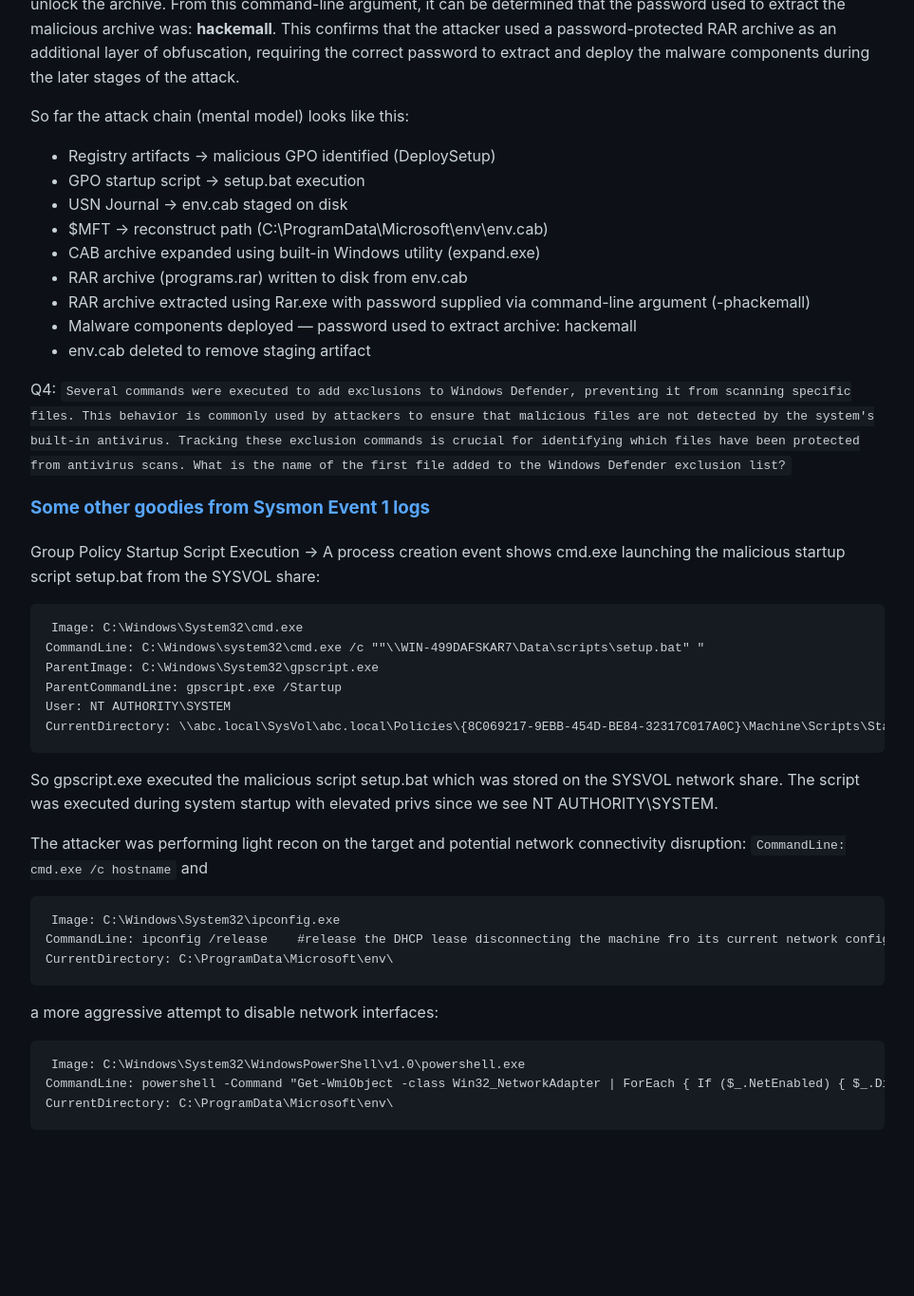
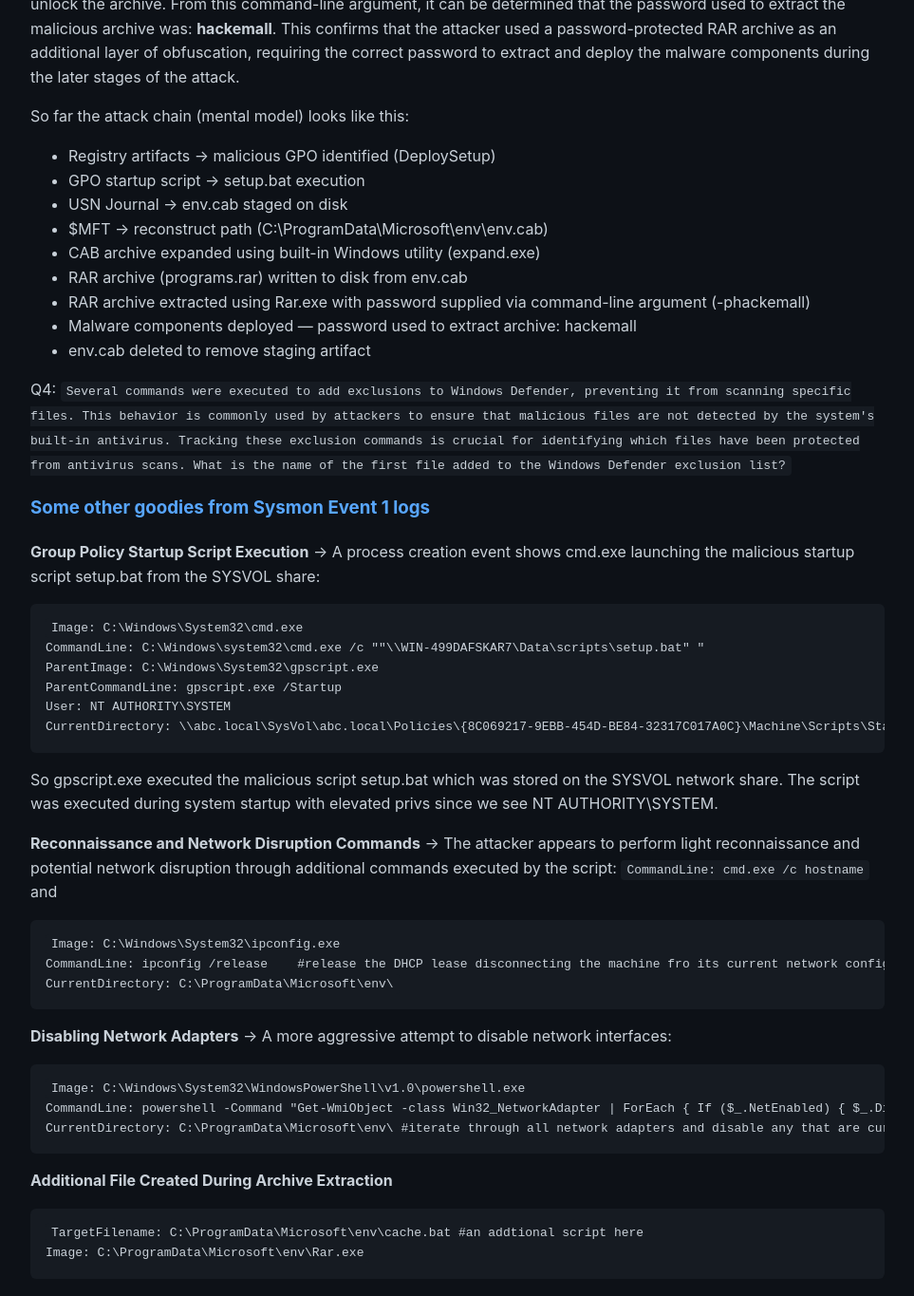
Before and after one commit to soreRum/soreRum.github.io, a Jekyll site: the page built from _posts/2026-03-5-MeteorHit-Indra Lab.md, in a window 1280 px wide and 1400 px high, scrolled down 3801 px. Shown: the top 1365 px of the window at 95% size, without its empty margins (158-1121 px from the left). Built offline with Jekyll 4.4.1, drawn with Linux system fonts in a browser that asks for light colours; our own code applies the rules of GitHub Pages for plain Markdown files; before the commit the page ends 5044 px from its top, so only the background shows below that.

Commit message:
Update 2026-03-5-MeteorHit-Indra Lab.md

````diff
--- a/_posts/2026-03-5-MeteorHit-Indra Lab.md
+++ b/_posts/2026-03-5-MeteorHit-Indra Lab.md
@@ -82,7 +82,7 @@
 
 ### Some other goodies from Sysmon Event 1 logs
 
-Group Policy Startup Script Execution -> A process creation event shows cmd.exe launching the malicious startup script setup.bat from the SYSVOL share:
+**Group Policy Startup Script Execution** -> A process creation event shows cmd.exe launching the malicious startup script setup.bat from the SYSVOL share:
 ```
 Image: C:\Windows\System32\cmd.exe
 CommandLine: C:\Windows\system32\cmd.exe /c ""\\WIN-499DAFSKAR7\Data\scripts\setup.bat" "
@@ -93,15 +93,20 @@
 ```
 So gpscript.exe executed the malicious script setup.bat which was stored on the SYSVOL network share. The script was executed during system startup with elevated privs since we see NT AUTHORITY\SYSTEM.
 
-The attacker was performing light recon on the target and potential network connectivity disruption:  `CommandLine: cmd.exe /c hostname` and
+**Reconnaissance and Network Disruption Commands** -> The attacker appears to perform light reconnaissance and potential network disruption through additional commands executed by the script: `CommandLine: cmd.exe /c hostname` and
 ```
 Image: C:\Windows\System32\ipconfig.exe
 CommandLine: ipconfig /release    #release the DHCP lease disconnecting the machine fro its current network config
 CurrentDirectory: C:\ProgramData\Microsoft\env\
 ```
-a more aggressive attempt to disable network interfaces:
+**Disabling Network Adapters** -> A more aggressive attempt to disable network interfaces:
 ```
 Image: C:\Windows\System32\WindowsPowerShell\v1.0\powershell.exe
 CommandLine: powershell -Command "Get-WmiObject -class Win32_NetworkAdapter | ForEach { If ($_.NetEnabled) { $_.Disable() } }"
-CurrentDirectory: C:\ProgramData\Microsoft\env\
+CurrentDirectory: C:\ProgramData\Microsoft\env\ #iterate through all network adapters and disable any that are currently enabled, cutting off network connectivity entirely which tracks with wiper malware or destructive attack operations.
 ```
+**Additional File Created During Archive Extraction**
+```
+TargetFilename: C:\ProgramData\Microsoft\env\cache.bat #an addtional script here
+Image: C:\ProgramData\Microsoft\env\Rar.exe
+```
````
